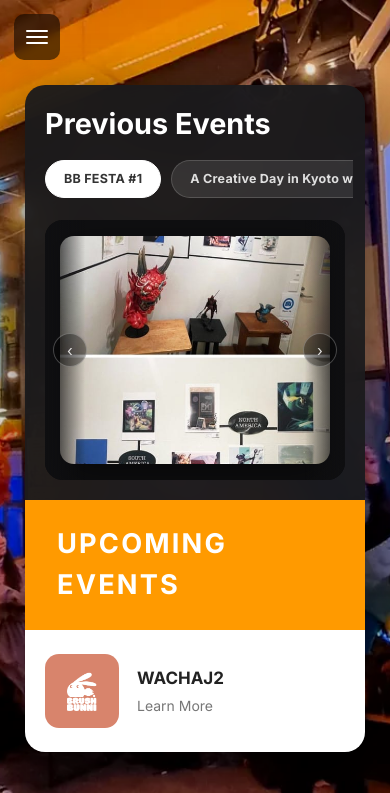
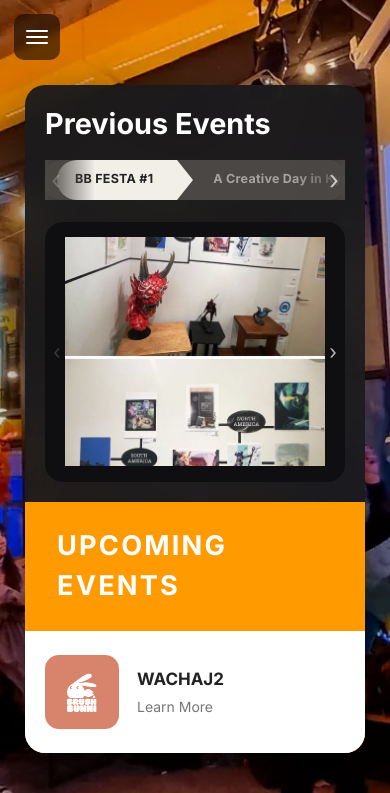
Before and after one commit to wavevworld/BrushBunni, a Django app: page /events/ in a window 390 px wide. Shown: the top 793 px of the page. Run offline with Django 5.2, Linux system fonts and the light colour scheme; data comes from the database, SQL or seed files in the repository; data that the repository does not hold is empty; some libraries are stand-ins or nearby versions.

Commit message:
feat(events): redesign previous-events tabs and carousel to match mockup

```diff
--- a/blog/templates/blog/events.html
+++ b/blog/templates/blog/events.html
@@ -50,93 +50,153 @@
         font-family: 'Inter', sans-serif;
     }
 
-    /* ----- Tabs: rounded pills in a horizontally scrollable row -----
+    /* ----- Tabs: horizontally scrollable strip on a shared gray bar -----
        There are more past events than fit on one screen, so the strip
        scrolls instead of overflowing the rounded card (the old fixed-width
-       tab strip broke as soon as an 8th event was added). */
+       tab strip broke as soon as an 8th event was added). Prev/next arrows
+       (like the photo carousel below) make the overflow discoverable —
+       the native scrollbar is hidden and mouse wheel doesn't scroll
+       sideways, so without the arrows the tabs past the first screenful
+       were unreachable. */
+    .event-tabs-wrapper {
+        position: relative;
+        margin: 0 0 22px;
+        background: #4a4744;
+        border-radius: 16px;
+    }
+
     .event-tabs-scroll {
         overflow-x: auto;
         overflow-y: hidden;
-        margin: 0 -8px 22px;
-        padding: 0 8px;
         -ms-overflow-style: none;
         scrollbar-width: none;
+        border-radius: inherit;
     }
     .event-tabs-scroll::-webkit-scrollbar {
         display: none;
     }
 
+    /* Fade behind the arrow buttons, same technique as the photo carousel. */
+    .event-tabs-wrapper::before,
+    .event-tabs-wrapper::after {
+        content: "";
+        position: absolute;
+        top: 0;
+        bottom: 0;
+        width: 50px;
+        z-index: 2;
+        pointer-events: none;
+    }
+    .event-tabs-wrapper::before {
+        left: 0;
+        background: linear-gradient(to right, #4a4744, transparent);
+    }
+    .event-tabs-wrapper::after {
+        right: 0;
+        background: linear-gradient(to left, #4a4744, transparent);
+    }
+
+    .event-tabs-nav {
+        position: absolute;
+        top: 50%;
+        transform: translateY(-50%);
+        background: transparent;
+        border: none;
+        color: rgba(255, 255, 255, 0.7);
+        cursor: pointer;
+        z-index: 3;
+        font-size: 26px;
+        line-height: 1;
+        padding: 6px;
+        transition: color 0.2s ease;
+    }
+
+    .event-tabs-nav:hover {
+        color: #fff;
+    }
+
+    .event-tabs-nav.prev { left: 0; }
+    .event-tabs-nav.next { right: 0; }
+
+    .event-tabs-nav:disabled {
+        opacity: 0.3;
+        cursor: not-allowed;
+    }
+
     .event-tabs-container {
         display: flex;
-        gap: 10px;
+        align-items: stretch;
+        height: 46px;
         width: max-content;
+        padding: 0 12px;
     }
 
+    /* Tabs sit as plain text directly on the shared gray bar; only the
+       active tab gets its own flag/arrow shape — rounded on the left, cut
+       to a point on the right via a triangle pseudo-element sized to match
+       the fixed tab height, matching the reference design. */
     .event-tab {
+        position: relative;
         flex: 0 0 auto;
-        max-width: 220px;
-        overflow: hidden;
-        text-overflow: ellipsis;
+        display: flex;
+        align-items: center;
         white-space: nowrap;
-        background: rgba(255, 255, 255, 0.1);
-        color: rgba(255, 255, 255, 0.85);
-        border: 1px solid rgba(255, 255, 255, 0.16);
-        border-radius: 999px;
+        background: transparent;
+        color: rgba(255, 255, 255, 0.5);
+        border: none;
         font-size: 13px;
-        font-weight: 600;
+        font-weight: 700;
         letter-spacing: 0.02em;
-        padding: 11px 22px;
+        padding: 0 20px;
         cursor: pointer;
-        transition: background 0.2s ease, color 0.2s ease, border-color 0.2s ease;
+        transition: color 0.2s ease;
     }
 
     .event-tab:hover {
-        background: rgba(255, 255, 255, 0.2);
-        color: #fff;
+        color: rgba(255, 255, 255, 0.85);
     }
 
     .event-tab.active {
-        background: #fff;
-        color: #333;
-        border-color: #fff;
+        background: #f2efe9;
+        color: #232323;
+        border-radius: 999px 0 0 999px;
+        padding: 0 30px 0 22px;
+        margin-right: 23px;
+        z-index: 1;
     }
 
-    /* ----- Photo carousel: three-image peek, centered on the active slide -----
-       Slide position/centering is computed in JS (see updateCarousel) so it
-       stays correct at any viewport width without overlapping neighbours. */
+    .event-tab.active::after {
+        content: "";
+        position: absolute;
+        top: 0;
+        left: 100%;
+        width: 0;
+        height: 0;
+        border-top: 23px solid transparent;
+        border-bottom: 23px solid transparent;
+        border-left: 18px solid #f2efe9;
+    }
+
+    /* ----- Photo carousel: three equal photos in a filmstrip, paginated one
+       at a time ----- Slide width/position is computed in JS (see
+       updateCarousel) so it stays correct at any viewport width. Arrows sit
+       in a dark gutter inside the rounded card rather than overlapping the
+       photos, echoing the reference design's arrows-outside-the-frame look. */
     .gallery-carousel {
         position: relative;
         height: 500px;
         border-radius: 18px;
         overflow: hidden;
         background: #0f0f11;
-    }
-
-    /* Soft fade over the cropped edges of the peeking side slides, so they
-       read as intentionally partial rather than abruptly cut off. */
-    .gallery-carousel::before,
-    .gallery-carousel::after {
-        content: "";
-        position: absolute;
-        top: 0;
-        bottom: 0;
-        width: 10%;
-        min-width: 40px;
-        z-index: 5;
-        pointer-events: none;
-    }
-    .gallery-carousel::before {
-        left: 0;
-        background: linear-gradient(to right, #0f0f11, transparent);
-    }
-    .gallery-carousel::after {
-        right: 0;
-        background: linear-gradient(to left, #0f0f11, transparent);
+        padding: 0 46px;
+        box-sizing: border-box;
+        display: flex;
+        align-items: center;
     }
 
     .carousel-viewport {
         width: 100%;
-        height: 100%;
+        height: 88%;
         overflow: hidden;
     }
 
@@ -144,27 +204,13 @@
         display: flex;
         align-items: center;
         height: 100%;
-        gap: 18px;
+        gap: 0;
         will-change: transform;
     }
 
     .gallery-slide {
-        flex: 0 0 62%;
-        height: 88%;
-        border-radius: 14px;
+        height: 100%;
         overflow: hidden;
-        cursor: pointer;
-        opacity: 0.5;
-        filter: brightness(0.75);
-        transform: scale(0.94);
-        transition: opacity 0.35s ease, filter 0.35s ease, transform 0.35s ease;
-        box-shadow: 0 14px 40px rgba(0, 0, 0, 0.5);
-    }
-
-    .gallery-slide.active {
-        opacity: 1;
-        filter: none;
-        transform: scale(1);
         cursor: zoom-in;
     }
 
@@ -199,38 +245,32 @@
         font-weight: 600;
     }
 
-    /* Nav arrows sit in the carousel's own dark background, not on top of
-       the photo content. */
+    /* Plain chevrons in the carousel's own dark gutter — no button chrome,
+       matching the reference design's arrows-outside-the-photos look. */
     .carousel-nav {
         position: absolute;
         top: 50%;
         transform: translateY(-50%);
-        width: 44px;
-        height: 44px;
-        border-radius: 50%;
-        background: rgba(0, 0, 0, 0.35);
-        border: 1px solid rgba(255, 255, 255, 0.25);
-        color: rgba(255, 255, 255, 0.85);
+        background: transparent;
+        border: none;
+        color: rgba(255, 255, 255, 0.7);
         cursor: pointer;
         z-index: 10;
-        display: flex;
-        align-items: center;
-        justify-content: center;
-        font-size: 20px;
+        font-size: 34px;
         line-height: 1;
-        transition: background 0.2s ease, color 0.2s ease;
+        padding: 8px;
+        transition: color 0.2s ease;
     }
 
     .carousel-nav:hover {
-        background: rgba(0, 0, 0, 0.6);
         color: #fff;
     }
 
-    .carousel-nav.prev { left: 16px; }
-    .carousel-nav.next { right: 16px; }
+    .carousel-nav.prev { left: 4px; }
+    .carousel-nav.next { right: 4px; }
 
     .carousel-nav:disabled {
-        opacity: 0.3;
+        opacity: 0.25;
         cursor: not-allowed;
     }
 
@@ -373,8 +413,7 @@
     /* Responsive */
     @media (max-width: 1024px) {
         .events-container { padding: 20px; }
-        .gallery-carousel { height: 420px; }
-        .gallery-slide { flex-basis: 74%; }
+        .gallery-carousel { height: 420px; padding: 0 34px; }
         .upcoming-content { grid-template-columns: repeat(2, 1fr); }
     }
 
@@ -382,23 +421,22 @@
         .events-container { padding: 15px; }
         .events-title { font-size: 1.8rem; }
         .previous-events-section { padding: 22px 20px 20px; }
-        .gallery-carousel { height: 320px; }
-        .gallery-slide { flex-basis: 84%; }
-        .carousel-nav { width: 38px; height: 38px; font-size: 17px; }
+        .gallery-carousel { height: 320px; padding: 0 26px; }
+        .carousel-nav { font-size: 26px; }
         .upcoming-content {
             grid-template-columns: 1fr;
             gap: 18px;
             padding: 24px 20px;
         }
-        .event-tab { font-size: 12.5px; padding: 9px 18px; }
+        .event-tabs-container { height: 40px; }
+        .event-tab { font-size: 12.5px; padding: 0 16px; }
+        .event-tab.active { padding: 0 24px 0 18px; margin-right: 20px; }
+        .event-tab.active::after { border-top-width: 20px; border-bottom-width: 20px; border-left-width: 16px; }
     }
 
     @media (max-width: 480px) {
-        .gallery-carousel { height: 260px; }
-        .gallery-slide { flex-basis: 90%; }
-        .carousel-nav.prev { left: 8px; }
-        .carousel-nav.next { right: 8px; }
-        .carousel-nav { width: 34px; height: 34px; font-size: 15px; }
+        .gallery-carousel { height: 260px; padding: 0 20px; }
+        .carousel-nav { font-size: 20px; padding: 4px; }
     }
 </style>
 {% endblock %}
@@ -411,7 +449,10 @@
             <h1 class="events-title">Previous Events</h1>
 
             <!-- Event Tabs -->
-            <div class="event-tabs-scroll">
+            <div class="event-tabs-wrapper">
+                <button class="event-tabs-nav prev" onclick="scrollTabs(-1)" aria-label="Scroll tabs left">‹</button>
+                <button class="event-tabs-nav next" onclick="scrollTabs(1)" aria-label="Scroll tabs right">›</button>
+                <div class="event-tabs-scroll" id="eventTabsScroll">
                     <div class="event-tabs-container">
                         {% if past_events %}
                             {% for event in past_events %}
@@ -424,6 +465,7 @@
                         {% else %}
                             <button class="event-tab active" data-event-id="0">No Events Yet</button>
                         {% endif %}
+                    </div>
                 </div>
             </div>
 
@@ -439,7 +481,7 @@
                                 {% if event.photos.all %}
                                     {% for photo in event.photos.all %}
                                         <div class="gallery-slide" data-event-id="{{ event.id }}"
-                                             onclick="if(this.classList.contains('active')) openLightbox('{{ photo.image.url }}')">
+                                             onclick="openLightbox('{{ photo.image.url }}')">
                                             {% if photo.is_video %}
                                                 <video src="{{ photo.image.url }}" muted loop></video>
                                             {% else %}
@@ -523,7 +565,7 @@ document.addEventListener('DOMContentLoaded', function() {
         tab.addEventListener('click', function() {
             tabs.forEach(t => t.classList.remove('active'));
             this.classList.add('active');
-            this.scrollIntoView({ inline: 'nearest', behavior: 'smooth', block: 'nearest' });
+            scrollTabIntoView(this);
 
             currentEventId = this.getAttribute('data-event-id');
             currentSlide = 0;
@@ -531,55 +573,110 @@ document.addEventListener('DOMContentLoaded', function() {
             updateCarousel();
         });
     });
+
+    const tabsScroll = document.getElementById('eventTabsScroll');
+    if (tabsScroll) {
+        tabsScroll.addEventListener('scroll', updateTabsNavState);
+        updateTabsNavState();
+    }
 });
+
+// Scrolls the tabs strip by one screenful in either direction.
+function scrollTabs(direction) {
+    const el = document.getElementById('eventTabsScroll');
+    if (!el) return;
+    el.scrollBy({ left: direction * el.clientWidth * 0.8, behavior: 'smooth' });
+}
+
+// element.scrollIntoView() doesn't reliably scroll this row (it's nested
+// inside other layout containers), so the "nearest" logic is done by hand
+// against the scroll container itself.
+function scrollTabIntoView(tab) {
+    const el = document.getElementById('eventTabsScroll');
+    if (!el) return;
+    const tabLeft = tab.offsetLeft;
+    const tabRight = tabLeft + tab.offsetWidth;
+    const viewLeft = el.scrollLeft;
+    const viewRight = viewLeft + el.clientWidth;
+
+    if (tabLeft < viewLeft) {
+        el.scrollTo({ left: tabLeft - 8, behavior: 'smooth' });
+    } else if (tabRight > viewRight) {
+        el.scrollTo({ left: tabRight - el.clientWidth + 8, behavior: 'smooth' });
+    }
+}
+
+function updateTabsNavState() {
+    const el = document.getElementById('eventTabsScroll');
+    const prevBtn = document.querySelector('.event-tabs-nav.prev');
+    const nextBtn = document.querySelector('.event-tabs-nav.next');
+    if (!el || !prevBtn || !nextBtn) return;
+    const maxScroll = el.scrollWidth - el.clientWidth;
+    prevBtn.disabled = el.scrollLeft <= 1;
+    nextBtn.disabled = el.scrollLeft >= maxScroll - 1;
+}
 
 function updateVisibleSlides() {
     visibleSlides = [];
     allSlides.forEach(slide => {
         const match = slide.getAttribute('data-event-id') === currentEventId;
         slide.style.display = match ? '' : 'none';
-        // Slides from the event we're leaving keep display:none so they can't
-        // be clicked, but clear 'active' too — otherwise a stray broad query
-        // like `.gallery-slide.active` can still match a leftover from the
-        // previous tab.
-        if (!match) slide.classList.remove('active');
         if (match) visibleSlides.push(slide);
     });
-    if (currentSlide >= visibleSlides.length) currentSlide = 0;
+    currentSlide = 0;
+}
+
+// How many equal-width photos fit in the filmstrip at once — matches the
+// reference design's 3-across layout, tapering down on narrow screens.
+function getSlidesPerView() {
+    const w = window.innerWidth;
+    if (w <= 480) return 1;
+    if (w <= 768) return 2;
+    return 3;
 }
 
 function changeSlide(direction) {
     if (visibleSlides.length === 0) return;
-    currentSlide = (currentSlide + direction + visibleSlides.length) % visibleSlides.length;
+    const perView = Math.min(getSlidesPerView(), visibleSlides.length);
+    const maxIndex = Math.max(0, visibleSlides.length - perView);
+    currentSlide = Math.min(maxIndex, Math.max(0, currentSlide + direction));
     updateCarousel();
 }
 
-// Centers the active slide inside the viewport by measuring real rendered
-// widths — robust at any screen size, unlike a fixed percentage offset,
-// and never lets neighbouring slides overlap the active one.
+// Lays the visible slides out as equal-width columns and pages through them
+// one photo at a time — unlike a centered "peek" carousel, every visible
+// slide is shown at full brightness/size, matching the reference design.
 function updateCarousel() {
     if (visibleSlides.length === 0) return;
 
-    visibleSlides.forEach((slide, i) => slide.classList.toggle('active', i === currentSlide));
-
     const track = document.getElementById('galleryTrack');
     const viewport = track.parentElement;
-    const active = visibleSlides[currentSlide];
+    const viewportWidth = viewport.clientWidth;
+    const perView = Math.min(getSlidesPerView(), visibleSlides.length);
+    const slideWidth = viewportWidth / perView;
+    const maxIndex = Math.max(0, visibleSlides.length - perView);
 
-    const viewportWidth = viewport.clientWidth;
-    const shift = viewportWidth / 2 - (active.offsetLeft + active.offsetWidth / 2);
-    track.style.transform = `translateX(${shift}px)`;
+    if (currentSlide > maxIndex) currentSlide = maxIndex;
+
+    visibleSlides.forEach(slide => {
+        slide.style.flex = `0 0 ${slideWidth}px`;
+    });
+
+    track.style.transform = `translateX(${-currentSlide * slideWidth}px)`;
 
     const prevBtn = document.querySelector('.carousel-nav.prev');
     const nextBtn = document.querySelector('.carousel-nav.next');
-    if (prevBtn) prevBtn.disabled = visibleSlides.length < 2;
-    if (nextBtn) nextBtn.disabled = visibleSlides.length < 2;
+    if (prevBtn) prevBtn.disabled = currentSlide <= 0;
+    if (nextBtn) nextBtn.disabled = currentSlide >= maxIndex;
 }
 
 let resizeTimer;
 window.addEventListener('resize', () => {
     clearTimeout(resizeTimer);
-    resizeTimer = setTimeout(updateCarousel, 200);
+    resizeTimer = setTimeout(() => {
+        updateCarousel();
+        updateTabsNavState();
+    }, 200);
 });
 
 // Lightbox
```
Lines whose indentation alone changed are shown as unchanged.
